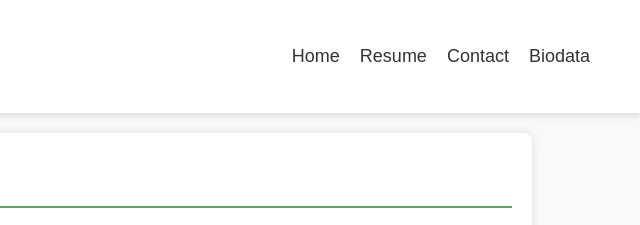
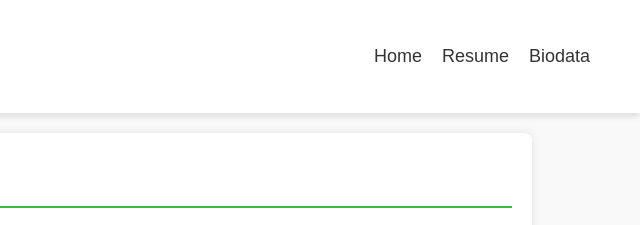
Before and after one commit to srimayi319/porfolio, a plain HTML site: page biodata.html in a window 1280 px wide. Shown: the top 225 px of the page, 640-1280 px from the left. Drawn offline with Linux system fonts and the light colour scheme.

Commit message:
Update biodata.html

```diff
--- a/biodata.html
+++ b/biodata.html
@@ -89,7 +89,6 @@
             <ul class="nav-links">
                 <li><a href="index.html#home">Home</a></li>
                 <li><a href="resume.html#resume">Resume</a></li>
-                <li><a href="resume.html#contact">Contact</a></li>
                 <li><a href="biodata.html">Biodata</a></li>
             </ul>
         </nav>
```
